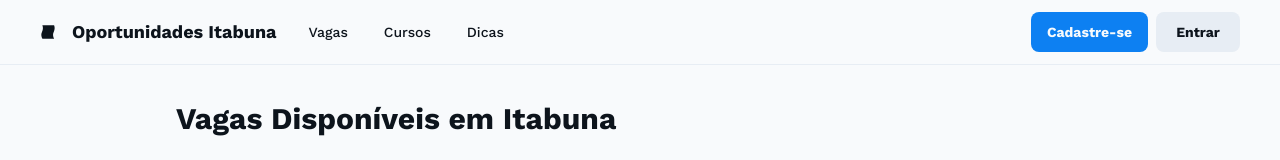
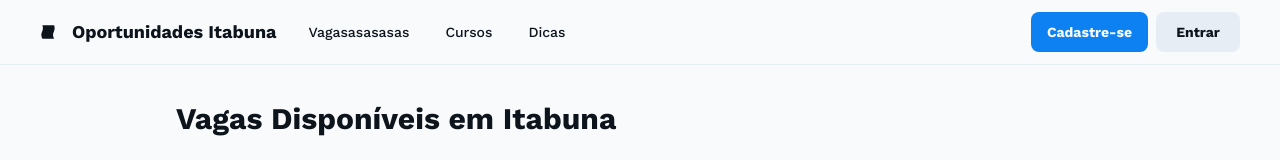
Before and after one commit to Werwersson/radar-de-oportunidades, a plain HTML site: page Projeto de Extensão/Radar de Oportunidades/vagas.html in a window 1280 px wide. Shown: the top 160 px of the page. Drawn offline with nearby package versions, Linux system fonts and the light colour scheme.

Commit message:
Update vagas.html

```diff
--- a/Projeto de Extensão/Radar de Oportunidades/vagas.html
+++ b/Projeto de Extensão/Radar de Oportunidades/vagas.html
@@ -20,7 +20,7 @@
                     <h2 class="text-base md:text-lg font-bold">Oportunidades Itabuna</h2>
                 </a>
                 <nav class="hidden md:flex items-center gap-9">
-                    <a class="text-sm font-medium" href="vagas.html">Vagas</a>
+                    <a class="text-sm font-medium" href="vagas.html">Vagasasasasas</a>
                     <a class="text-sm font-medium" href="cursos.html">Cursos</a>
                     <a class="text-sm font-medium" href="dicas.html">Dicas</a>
                 </nav>
```
